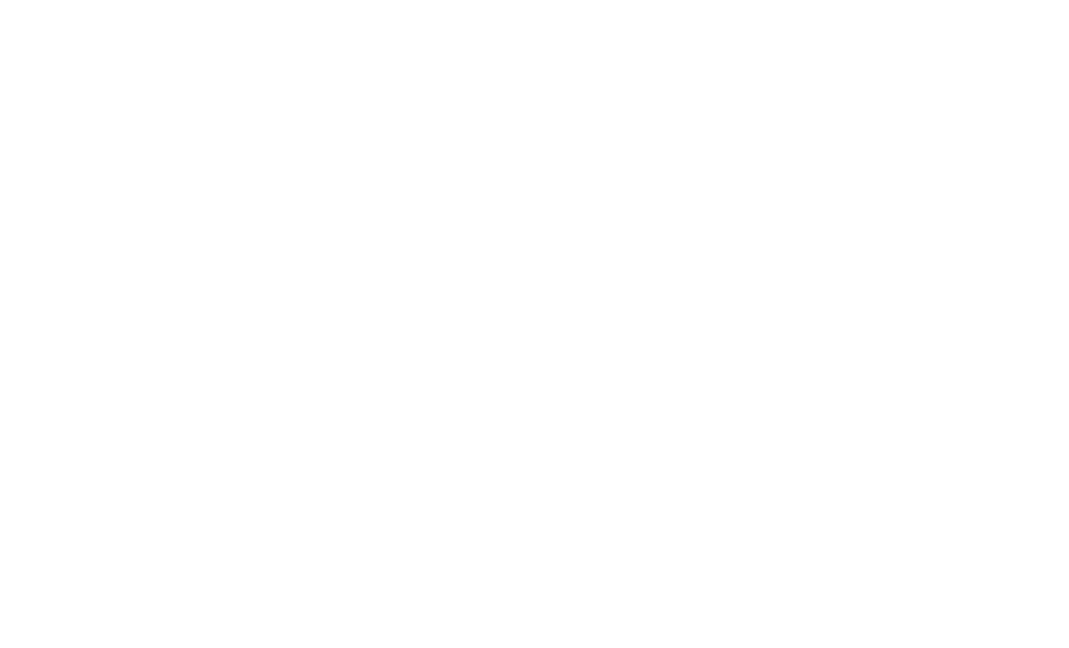
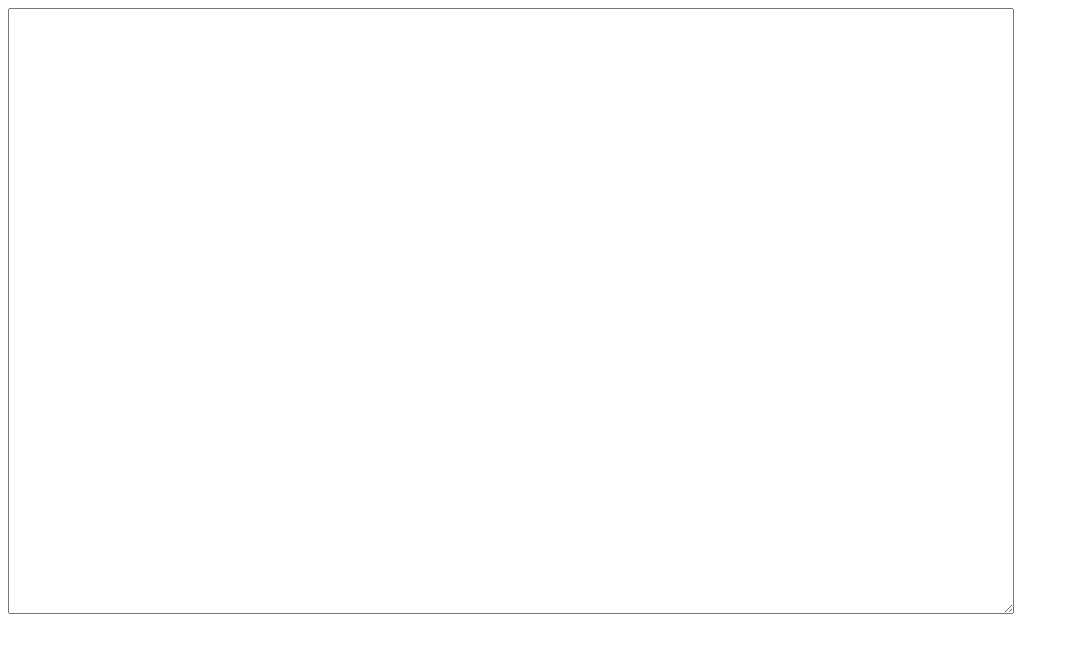
Before and after one commit to srittau/hej, a React (Create React App) app: page / in a window 1280 px wide. Shown: the top 648 px of the page, without its empty margins (0-1069 px from the left). Built offline with nearby package versions, Linux system fonts and the light colour scheme.

Commit message:
Add very simple text editor

```diff
--- a/public/style.css
+++ b/public/style.css
@@ -0,0 +1,4 @@
+.w-text-editor {
+    width: 1000px;
+    height: 600px;
+}
--- a/src/App.tsx
+++ b/src/App.tsx
@@ -1,5 +1,7 @@
 import * as React from "react";
 
-const App = () => <div className="app"/>;
+import TextEditor from "./TextEditor";
+
+const App = () => <div className="w-app"><TextEditor/></div>;
 
 export default App;
--- /dev/null
+++ b/src/TextEditor.tsx
@@ -0,0 +1,7 @@
+import * as React from "react";
+
+const TextEditor = () => (
+    <textarea className="w-text-editor"/>
+);
+
+export default TextEditor;
```
Also changed, not shown: 2 other files (tests, documents, lock files or other folders).
